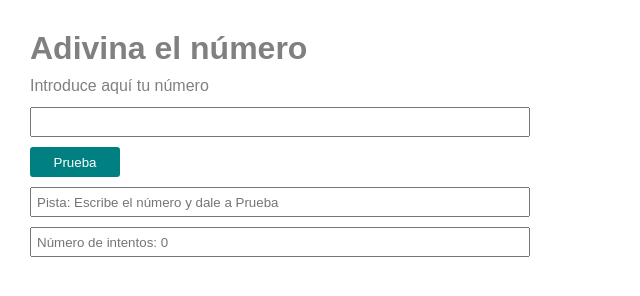
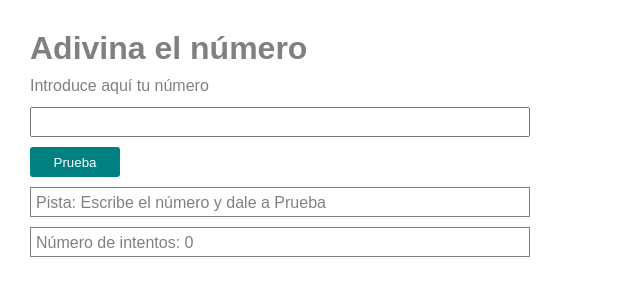
Before and after one commit to Adalab/modulo-2-evaluacion-intermedia-marina-fp, a plain HTML site: page index.html in a window 1280 px wide. Shown: the full height of the page, 0-640 px from the left. Drawn offline with Linux system fonts and the light colour scheme.

Commit message:
add changes in html

```diff
--- a/index.html
+++ b/index.html
@@ -14,21 +14,17 @@
       <input
         class="attempt-input js-attempt"
         id="attempt"
-        type="number"
+        type="text"
         name="attempt"
       />
       <button class="try-button js-button">Prueba</button>
-      <input
-        class="clue-input js-clue"
-        id="clue"
-        placeholder="Pista: Escribe el número y dale a Prueba"
-      />
-      <input
-        class="total-attempts-input"
-        id="total-attempts"
-        placeholder="Número de intentos: 0"
-      />
     </form>
+    <span class="clue-field js-clue">
+      Pista: Escribe el número y dale a Prueba
+    </span>
+    <span class="total-attempts-field" id="total-attempts"
+      >Número de intentos: 0
+    </span>
     <script type="text/javascript" src="js/main.js"></script>
   </body>
 </html>
--- a/js/main.js
+++ b/js/main.js
@@ -9,12 +9,13 @@ function getRandomNumber(max) {
 //Me traigo el intento de la usuaria
 const attemptNumber = document.querySelector('.js-attempt')
 
-const tryButton = document.querySelector('.js-button');
-function showClue() {}
+//Elemento HTML botón
+const tryButtonElement = document.querySelector('.js-button');
 
-//Condicional
-const clueElement = document.querySelector('.js-clue');
-if (attemptNumber > getRandomNumber()) {
+//Handler del evento (condicional en este caso)
+function showClue() {
+  const clueElement = document.querySelector('.js-clue');
+  if (attemptNumber > getRandomNumber()) {
   clueElement.innerHTML = 'Demasiado alto';
 } else if (attemptNumber < getRandomNumber()) {
   clueElement.innerHTML = 'Demasiado bajo';
@@ -22,3 +23,7 @@ if (attemptNumber > getRandomNumber()) {
   clueElement.innerHTML = '¡Acertaste, campeona!';
 } else {
   clueElement.innerHTML = 'El número debe estar entre 1 y 100';}
+}
+
+//Listener del evento (hacer click en el botón)
+tryButtonElement.addEventListener('click', showClue)
--- a/styles/main.css
+++ b/styles/main.css
@@ -28,6 +28,7 @@
 .attempt-input {
   margin-bottom: 10px;
   height: 30px;
+  padding-left: 5px;
 }
 .try-button {
   margin-bottom: 10px;
@@ -38,12 +39,16 @@
   background-color: teal;
   color: white;
 }
-.clue-input {
+.clue-field {
   margin-bottom: 10px;
   height: 30px;
   padding-left: 5px;
+  padding-top: 6px;
+  border: 1px solid grey;
 }
-.total-attempts-input {
+.total-attempts-field {
   height: 30px;
   padding-left: 5px;
+  padding-top: 6px;
+  border: 1px solid grey;
 }
```
